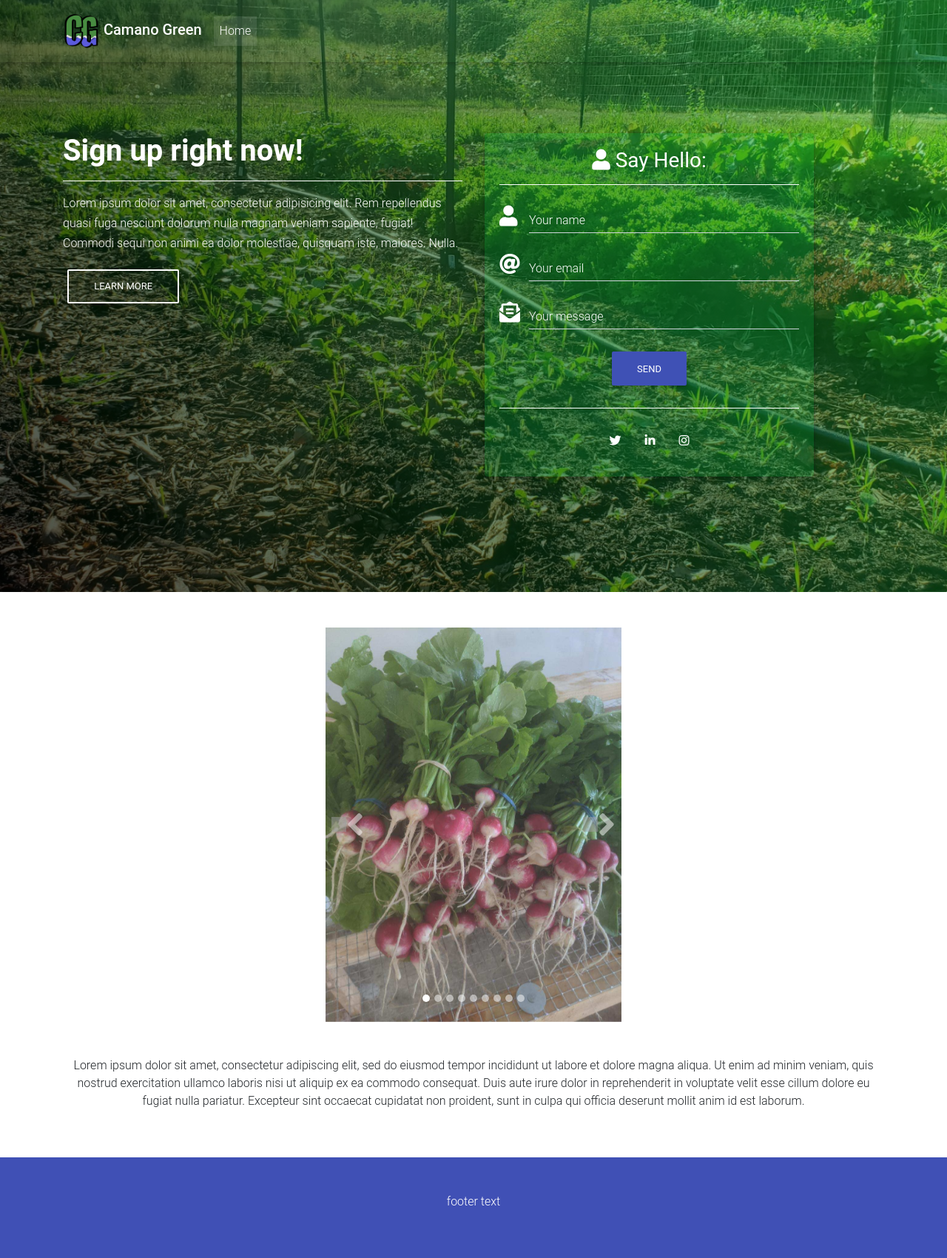
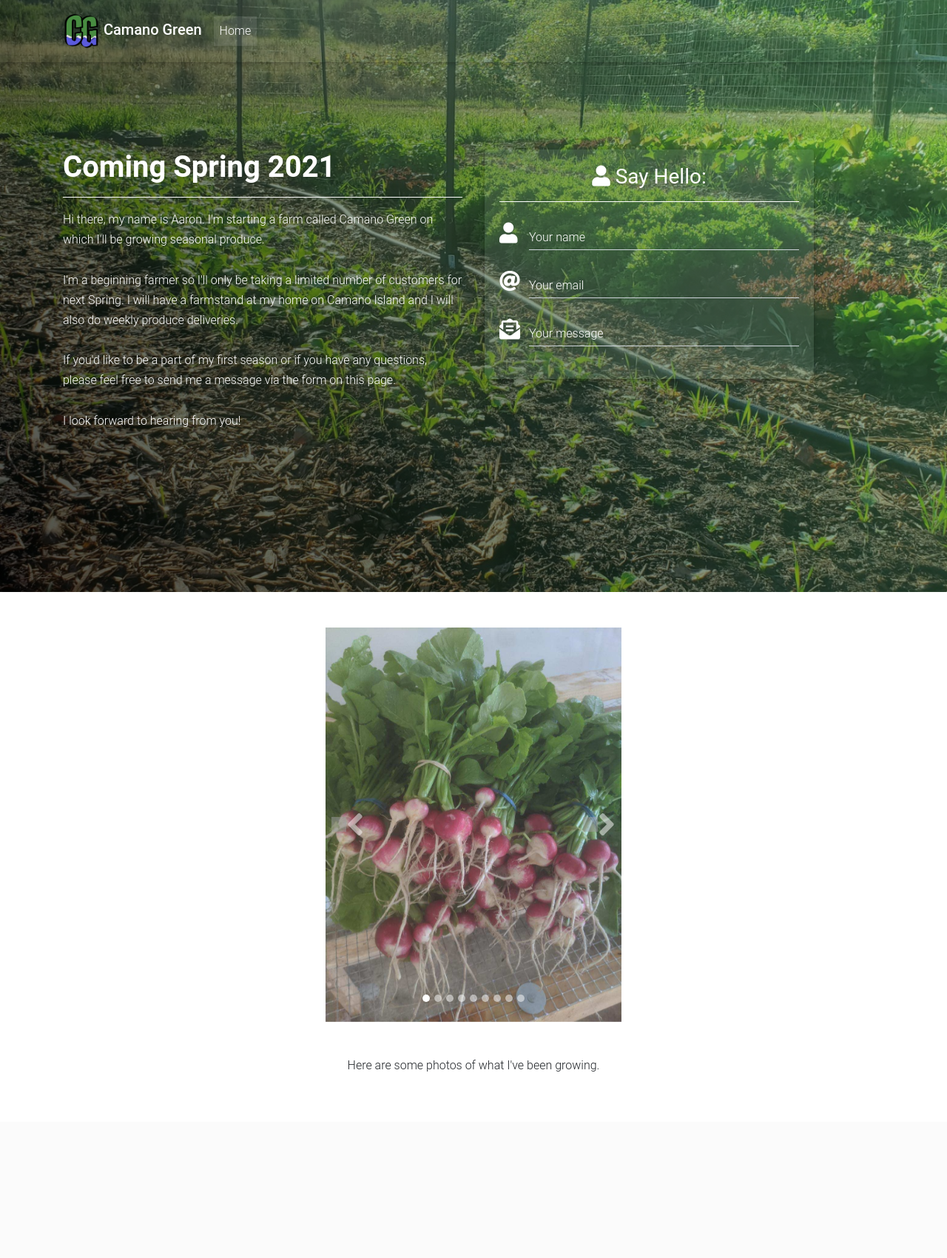
Before and after one commit to robertsaj2/CamanoGreen, a Flask app: page / in a window 1280 px wide. Shown: the whole page at 74% size. After the commit the page ends 1448 px from the top, so only its background shows below. Run offline with Flask 2, Linux system fonts and the light colour scheme; some libraries are stand-ins or nearby versions; grey boxes are pictures that could not be loaded.

Commit message:
adjusted mask color, form color, and text

```diff
--- a/application.py
+++ b/application.py
@@ -25,35 +25,35 @@ Message:
 $message
 """)
 
-def login_required(f):
-    @wraps(f)
-    def decorated_function(*args, **kwargs):
-        if not ('logged_in' in session and session['logged_in']):
-            return redirect(url_for('login'))
-        return f(*args, **kwargs)
-    return decorated_function
+# def login_required(f):
+#     @wraps(f)
+#     def decorated_function(*args, **kwargs):
+#         if not ('logged_in' in session and session['logged_in']):
+#             return redirect(url_for('login'))
+#         return f(*args, **kwargs)
+#     return decorated_function
 
-@application.route('/login',methods=['POST','GET'])
-def login():
-    if request.method == 'POST':
-        username = request.form.get('username')
-        password = request.form.get('password')
-        if (username == admin_username) and (password == admin_password):
-            session['logged_in'] = True
-            return redirect('/')
-        else:
-            return "<h3>Wrong user name or password.</h3>"
-    elif request.method == 'GET':
-        return render_template('login.html')
+# @application.route('/login',methods=['POST','GET'])
+# def login():
+#     if request.method == 'POST':
+#         username = request.form.get('username')
+#         password = request.form.get('password')
+#         if (username == admin_username) and (password == admin_password):
+#             session['logged_in'] = True
+#             return redirect('/')
+#         else:
+#             return "<h3>Wrong user name or password.</h3>"
+#     elif request.method == 'GET':
+#         return render_template('login.html')
 
 
 @application.route('/')
 @application.route('/index')
 def index():
-    carousel_folder = os.path.join('static','assets')
+    static_assets_folder = os.path.join('static','assets')
     # make list of files in assets that have 'carousel' in them
     # include the path so we can pass it to the templates
-    carousel_imgs = [os.path.join(carousel_folder,img) for img in os.listdir(carousel_folder) if 'carousel' in img]
+    carousel_imgs = [os.path.join(static_assets_folder,img) for img in os.listdir(static_assets_folder) if 'carousel' in img]
     # create all the attributes the css will need so we can define things in
     # a for-loop in the templates
     carousel_data = []
@@ -66,7 +66,7 @@ def index():
         })
     template_kwargs = {
         # 'env': env,
-        'carousel_data': carousel_data
+        'carousel_data': carousel_data,
     }
     # return render_template('index.html',**template_kwargs)
     return render_template('coming_soon.html',**template_kwargs)
--- a/static/css/style3.css
+++ b/static/css/style3.css
@@ -23,7 +23,7 @@ header,
 }
 
 .top-nav-collapse {
-  background-color: #3f51b5 !important;
+  background-color: #365ea8 !important;
 }
 
 .navbar:not(.top-nav-collapse) {
@@ -37,13 +37,13 @@ header,
 }
 
 .rgba-gradient {
-  background: -webkit-linear-gradient(45deg, rgba(0, 0, 0, 0.7), rgba(21, 201, 36, 0.4) 100%);
+  background: -webkit-linear-gradient(45deg, rgba(0, 0, 0, 0.7), rgba(105, 187, 112, 0.4) 100%);
   background: -webkit-gradient(linear, 45deg, from(rgba(0, 0, 0, 0.7), rgba(47, 221, 24, 0.4) 100%));
   background: linear-gradient(to 45deg, rgba(0, 0, 0, 0.7), rgba(79, 255, 56, 0.4) 100%);
 }
 
 .card {
-  background-color: rgba(3, 182, 62, 0.2);
+  background-color: rgba(129, 160, 135, 0.2);
 }
 
 .md-form label {
--- a/templates/base.html
+++ b/templates/base.html
@@ -72,12 +72,19 @@
           <div class="row mt-5">
             <!--Grid column-->
             <div class="col-md-6 mb-5 mt-md-0 mt-5 white-text text-center text-md-left">
-              <h1 class="h1-responsive font-weight-bold wow fadeInLeft" data-wow-delay="0.3s" style="visibility: visible; animation-name: fadeInLeft; animation-delay: 0.3s;">Sign up right now! </h1>
+              <h1 class="h1-responsive font-weight-bold wow fadeInLeft" data-wow-delay="0.3s" style="visibility: visible; animation-name: fadeInLeft; animation-delay: 0.3s;">Coming Spring 2021</h1>
               <hr class="hr-light wow fadeInLeft" data-wow-delay="0.3s" style="visibility: visible; animation-name: fadeInLeft; animation-delay: 0.3s;">
-              <h6 class="mb-3 wow fadeInLeft" data-wow-delay="0.3s" style="visibility: visible; animation-name: fadeInLeft; animation-delay: 0.3s;">Lorem ipsum dolor sit amet, consectetur adipisicing elit. Rem repellendus quasi fuga
-              nesciunt dolorum nulla magnam veniam sapiente, fugiat! Commodi sequi non animi ea
-              dolor molestiae, quisquam iste, maiores. Nulla.</h6>
-              <a class="btn btn-outline-white wow fadeInLeft waves-effect waves-light" data-wow-delay="0.3s" style="visibility: visible; animation-name: fadeInLeft; animation-delay: 0.3s;">Learn more</a>
+              <h6 class="mb-3 wow fadeInLeft" data-wow-delay="0.3s" style="visibility: visible; animation-name: fadeInLeft; animation-delay: 0.3s;">
+                Hi there, my name is Aaron.  I'm starting a farm called Camano Green on which I'll be growing seasonal produce.
+                <br><br>
+                I'm a beginning farmer so I'll only be taking a limited number of customers for next Spring.
+                I will have a farmstand at my home on Camano Island and I will also do weekly produce deliveries.
+                <br><br>
+                If you'd like to be a part of my first season or if you have any questions, please feel free to send me a message via the form on this page.
+                <br><br>
+                I look forward to hearing from you!
+              </h6>
+              <!-- <a class="btn btn-outline-white wow fadeInLeft waves-effect waves-light" data-wow-delay="0.3s" style="visibility: visible; animation-name: fadeInLeft; animation-delay: 0.3s;">Learn more</a> -->
             </div>
             <!--Grid column-->
             <!--Grid column-->
@@ -107,7 +114,7 @@
                     <input type="password" id="form4" class="white-text form-control">
                     <label for="form4" class="">Your message</label>
                   </div>
-                  <div class="text-center mt-4">
+                  <!-- <div class="text-center mt-4">
                     <button class="btn btn-indigo waves-effect waves-light">Send</button>
                     <hr class="hr-light mb-3 mt-4">
                     <div class="inline-ul text-center d-flex justify-content-center">
@@ -121,7 +128,7 @@
                         <i class="fab fa-instagram white-text"> </i>
                       </a>
                     </div>
-                  </div>
+                  </div> -->
                 </div>
               </div>
               <!--/.Form-->
@@ -189,7 +196,7 @@
       <div class="row py-5">
         <!--Grid column-->
         <div class="col-md-12 text-center">
-          <p>Lorem ipsum dolor sit amet, consectetur adipiscing elit, sed do eiusmod tempor incididunt ut labore et dolore magna aliqua. Ut enim ad minim veniam, quis nostrud exercitation ullamco laboris nisi ut aliquip ex ea commodo consequat. Duis aute irure dolor in reprehenderit in voluptate velit esse cillum dolore eu fugiat nulla pariatur. Excepteur sint occaecat cupidatat non proident, sunt in culpa qui officia deserunt mollit anim id est laborum.</p>
+          <p>Here are some photos of what I've been growing.</p>
         </div>
         <!--Grid column-->
       </div>
@@ -198,29 +205,33 @@
   </main>
     <!--Main Layout-->
 
-    <footer style="background-color: #4050b5" >
-      <div class="container">
+    <!-- <footer style="background-color: #4050b5" > -->
+      <!-- <div class="container"> -->
         <!--Grid row-->
-        <div class="row py-5">
+        <!-- <div class="row py-5"> -->
           <!--Grid column-->
-          <div class="col-md-12 text-center">
-            <p class="white-text">footer text</p>
-          </div>
+          <!-- <div class="col-md-12 text-center"> -->
+            <!-- <p class="white-text">footer text</p> -->
+          <!-- </div> -->
           <!--Grid column-->
-        </div>
+        <!-- </div> -->
         <!--Grid row-->
-      </div>
-    </footer>
+      <!-- </div> -->
+    <!-- </footer> -->
       <!--Footer Layout-->
 
  <!-- jQuery -->
-  <script type="text/javascript" src="../static/js/jquery.min.js"></script>
+  <!-- <script type="text/javascript" src="../static/js/jquery.min.js"></script> -->
+  <script type="text/javascript" src="{{ url_for('static',filename='js/jquery.min.js')}}"></script>
   <!-- Bootstrap tooltips -->
-  <script type="text/javascript" src="../static/js/popper.min.js"></script>
+  <!-- <script type="text/javascript" src="../static/js/popper.min.js"></script> -->
+  <script type="text/javascript" src="{{ url_for('static',filename='js/popper.min.js') }}"></script>
   <!-- Bootstrap core JavaScript -->
-  <script type="text/javascript" src="../static/js/bootstrap.min.js"></script>
+  <!-- <script type="text/javascript" src="../static/js/bootstrap.min.js"></script> -->
+  <script type="text/javascript" src="{{ url_for('static',filename='js/bootstrap.min.js') }}"></script>
   <!-- MDB core JavaScript -->
-  <script type="text/javascript" src="../static/js/mdb.min.js"></script>
+  <!-- <script type="text/javascript" src="../static/js/mdb.min.js"></script> -->
+  <script type="text/javascript" src="{{ url_for('static',filename='js/mdb.min.js') }}"></script>
   <!-- Your custom scripts (optional) -->
 
 </body>
```
Also changed, not shown: 2 other files.
